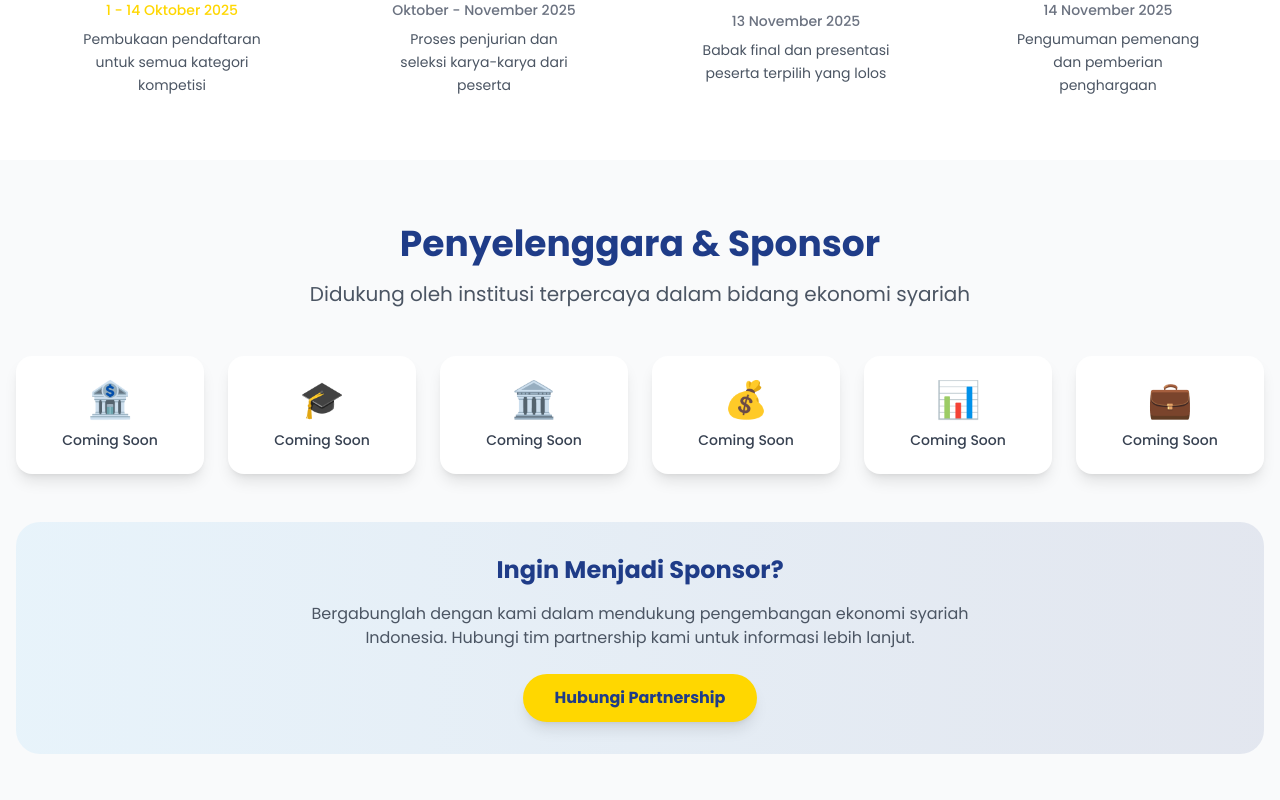
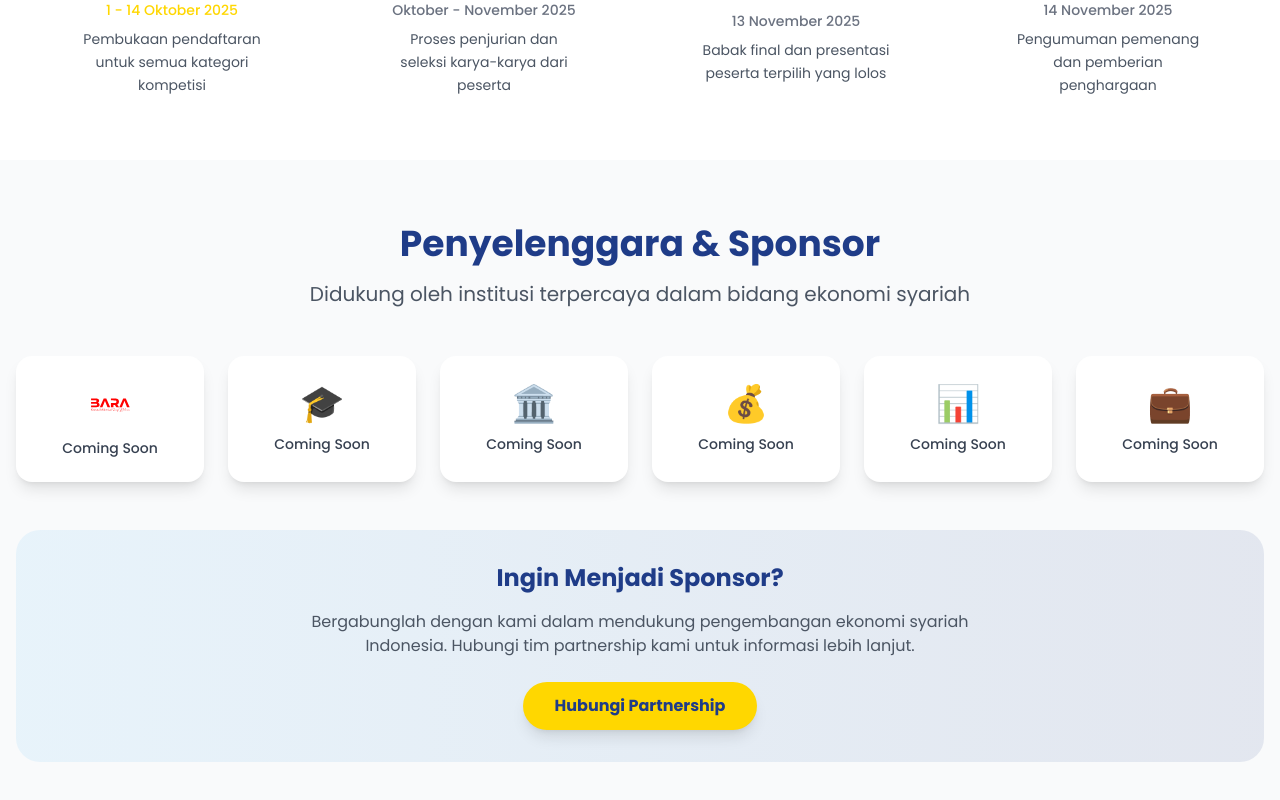
Before and after one commit to Blockhore/Shecofest, a React (Vite) app: page / in a window 1280 px wide. Shown: the part 2004-2804 px from the top of the page. Built offline with nearby package versions, Linux system fonts and the light colour scheme.

Commit message:
Update SponsorSection.tsx

```diff
--- a/src/components/SponsorSection.tsx
+++ b/src/components/SponsorSection.tsx
@@ -1,8 +1,9 @@
 import React from 'react';
+import Logo from '../assets/BARA.svg';
 
 const SponsorSection: React.FC = () => {
   const sponsors = [
-    { name: 'Coming Soon', logo: '🏦' },
+    { name: 'Coming Soon', logo: <img src={Logo} alt="BARA LOGO" className="h-12 w-auto" /> },
     { name: 'Coming Soon', logo: '🎓' },
     { name: 'Coming Soon', logo: '🏛️' },
     { name: 'Coming Soon', logo: '💰' },
```
